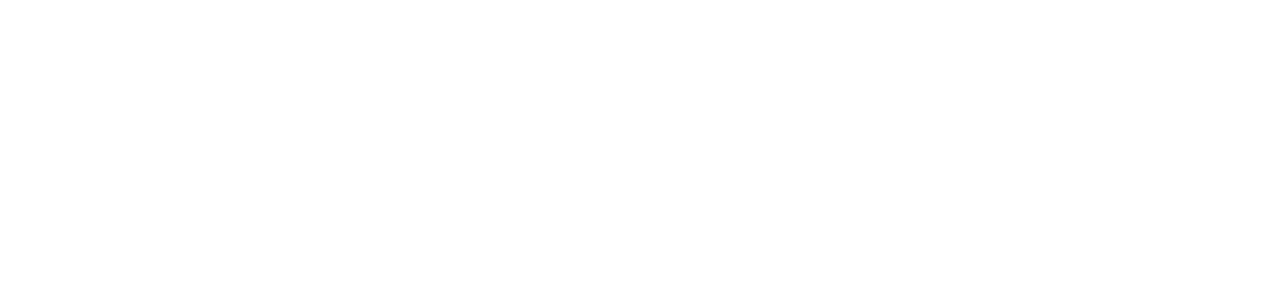
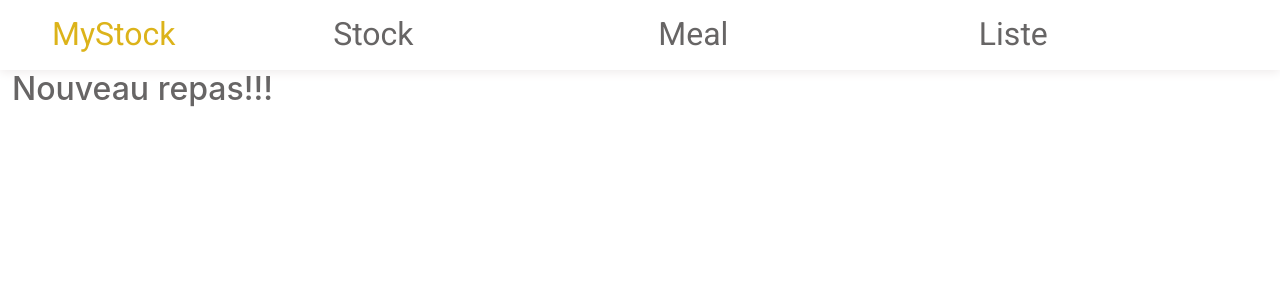
Before and after one commit to plouiserre/ShoppingManagerV2, a React (Create React App) app in the folder shopping-manager-front/: page /Meal/add in a window 1280 px wide. Before the commit this address had no page. Shown: the top 300 px of the page. Built offline with nearby package versions, Linux system fonts and the light colour scheme.

Commit message:
add page addmeal.jsx

```diff
--- a/shopping-manager-front/src/components/Header/Header.jsx
+++ b/shopping-manager-front/src/components/Header/Header.jsx
@@ -8,7 +8,7 @@
   function goToPage(itemName) {
     navigate("/" + itemName + "/");
   }
-  const headerItems = ["Stock", "Repas", "Liste"];
+  const headerItems = ["Stock", "Meal", "Liste"];
   return (
     <div className={`row ${s.header}`}>
       <Logo onClick={() => navigate("/")} />
--- a/shopping-manager-front/src/components/MealResume/MealResume.jsx
+++ b/shopping-manager-front/src/components/MealResume/MealResume.jsx
@@ -1,17 +1,17 @@
 import s from "./style.module.css";
 import { CustomButton } from "../CustomButton/CustomButton";
+import { useNavigate } from "react-router-dom";
 
 export function MealResume() {
-  function simulateBehavior() {
-    alert("go to add new meal");
-  }
+  const navigate = useNavigate();
+
   return (
     <div>
       <h1>Repas programmés</h1>
       <p className={`${s.text}`}>Aucun liste programmée pour le moment</p>
       <CustomButton
         labelButton={"Ajouter un nouveau repas"}
-        actionButton={simulateBehavior}
+        actionButton={() => navigate("/meal/add")}
       />
     </div>
   );
--- a/shopping-manager-front/src/index.js
+++ b/shopping-manager-front/src/index.js
@@ -5,7 +5,7 @@
 import { BrowserRouter, Route, Routes } from 'react-router-dom';
 import { Welcome } from './pages/Welcome/Welcome';
 import { Stock } from './pages/Stock/Stock';
-import { Food } from './pages/Food/Food';
+import { Meal } from './pages/Meal/Meal';
 import { List } from './pages/List/List';
 import { AddStock } from './pages/Stock/AddStock';
 import { Provider } from 'react-redux';
@@ -13,6 +13,7 @@
 import { PersistGate } from 'redux-persist/integration/react';
 import { StockDetail } from './pages/Stock/StockDetail';
 import { StockEdit } from './pages/Stock/StockEdit';
+import { AddMeal } from './pages/Meal/AddMeal';
 
 
 const root = ReactDOM.createRoot(document.getElementById('root'));
@@ -27,7 +28,8 @@
             <Route path="/Stock/add" element={<AddStock/>}/>
             <Route path="/Stock/:id" element={<StockDetail/>}/>
             <Route path="/Stock/edit/:id" element={<StockEdit/>}/>
-            <Route path="/Repas/" element={<Food/>}/>
+            <Route path="/Meal/" element={<Meal/>}/>
+            <Route path="/Meal/add" element={<AddMeal/>}/>
             <Route path="/Liste/" element={<List/>}/>
           </Route>
         </Routes>
--- a/shopping-manager-front/src/pages/Food/Food.jsx
+++ /dev/null
@@ -1,3 +0,0 @@
-export function Food() {
-  return <h1>Food!!!!</h1>;
-}
--- /dev/null
+++ b/shopping-manager-front/src/pages/Meal/AddMeal.jsx
@@ -0,0 +1,7 @@
+export function AddMeal() {
+  return (
+    <>
+      <h1>Nouveau repas!!!</h1>
+    </>
+  );
+}
--- /dev/null
+++ b/shopping-manager-front/src/pages/Meal/Meal.jsx
@@ -0,0 +1,3 @@
+export function Meal() {
+  return <h1>Meal!!!!</h1>;
+}
```
